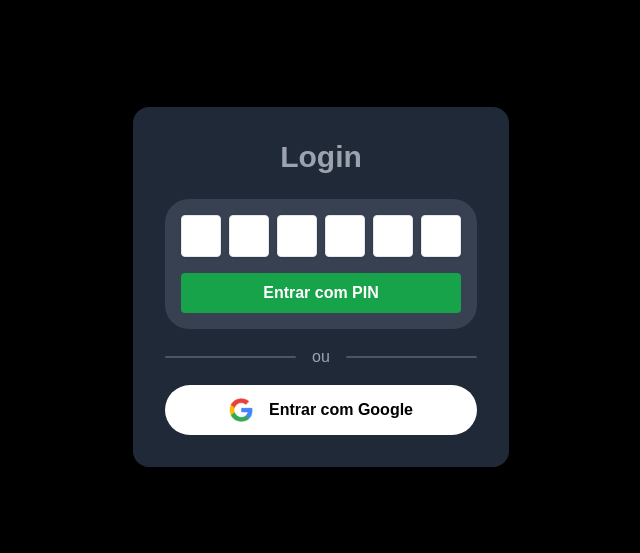
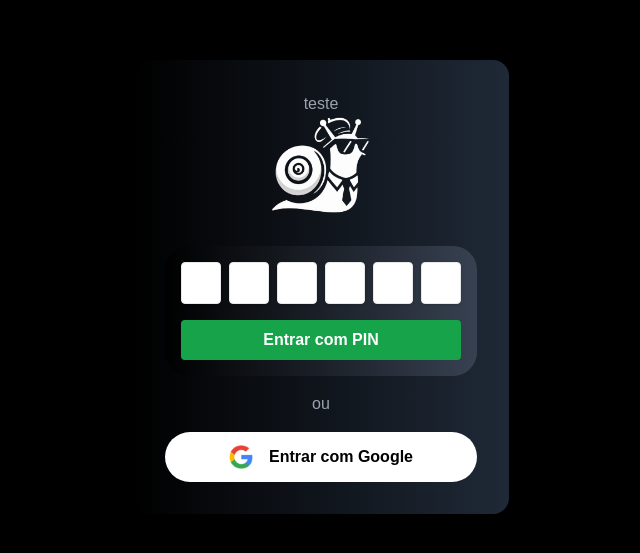
Before and after one commit to MattStela/Aro-system, a Next.js app: page / in a window 1280 px wide. Shown: the part 113-666 px from the top of the page, without its empty margins (319-959 px from the left). Built offline with nearby package versions, Linux system fonts and the light colour scheme; no server answers.

Commit message:
teste 11

```diff
--- a/src/app/page.js
+++ b/src/app/page.js
@@ -6,6 +6,7 @@ import PinLogin from "../components/PinLogin";
 import { useEffect, useState } from "react";
 import { doc, setDoc } from "firebase/firestore";
 import { db } from "../../firebase";
+import Image from "next/image";
 
 export default function Home() {
   const [user, loading, error] = useAuthState(auth);
@@ -17,7 +18,9 @@ export default function Home() {
     checkAuthStatus((user) => {
       if (user) {
         console.log("User already logged in:", user);
-        router.push(`/dashboard?uid=${user.uid}&displayName=${user.displayName}`);
+        router.push(
+          `/dashboard?uid=${user.uid}&displayName=${user.displayName}`
+        );
       } else {
         console.log("No user found.");
         setIsCheckingRedirect(false);
@@ -42,7 +45,9 @@ export default function Home() {
       router.push(`/dashboard?uid=${user.uid}&displayName=${user.displayName}`);
     } catch (err) {
       console.error("Erro ao fazer login com o Google:", err);
-      setLoginError("Erro ao fazer login com o Google. Por favor, tente novamente.");
+      setLoginError(
+        "Erro ao fazer login com o Google. Por favor, tente novamente."
+      );
     }
   };
 
@@ -52,19 +57,20 @@ export default function Home() {
 
   return (
     <div className="text-sm sm:text-base w-full flex flex-col items-center justify-center min-h-screen">
-      <div className="bg-gray-800 text-main-aro shadow-lg rounded-2xl p-8">
+      <div className="bg-gradient-to-r from-black to-gray-800 text-main-aro shadow-lg rounded-2xl p-8">
         {loading ? (
           <p className="text-center text-gray-500">Carregando...</p>
         ) : (
-          <div className="text-center">
-            <h2 className="text-3xl font-bold mb-6">Login</h2>
-            <div className="p-4 rounded-3xl bg-gray-700">
+          <div className="space-y-4 flex flex-col justify-center items-center text-center">
+            teste<Image className="mb-4" src="/logo.png" width={100} height={100} alt="logo" />
+            <div className="p-4 rounded-3xl bg-gradient-to-r from-black to-gray-700">
               <PinLogin /> {/* Incluindo o componente PinLogin */}
             </div>
 
+
             <div className="flex flex-row justify-center items-center">
               <div className="w-[42%] h-[0.1rem] rounded-full bg-gray-600"></div>
-              <p className="text-center flex-grow my-4">ou</p>
+              <p className="text-center flex-grow">ou</p>
               <div className="w-[42%] h-[0.1rem] rounded-full bg-gray-600"></div>
             </div>
 
@@ -84,7 +90,9 @@ export default function Home() {
           </div>
         )}
         {error && <p className="text-red-500 text-sm mt-4">{error.message}</p>}
-        {loginError && <p className="text-red-500 text-sm mt-4">{loginError}</p>}
+        {loginError && (
+          <p className="text-red-500 text-sm mt-4">{loginError}</p>
+        )}
       </div>
     </div>
   );
```
Also changed, not shown: public/logo.png (added).
